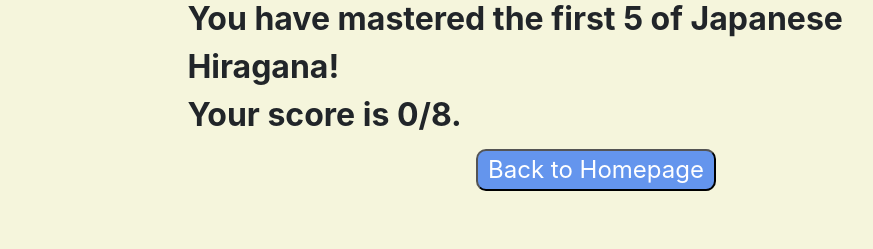
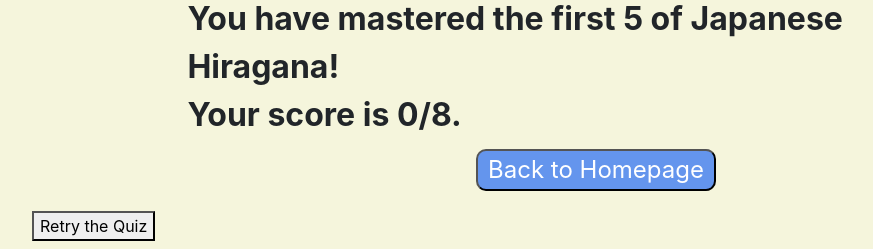
Before and after one commit to ShionWayne/Japanese-Hiragana-Learning, a Flask app: page /quiz_end in a window 1280 px wide. Shown: the part 551-800 px from the top of the page, without its empty margins (53-926 px from the left). Run offline with Flask 2, Linux system fonts and the light colour scheme; some libraries are stand-ins or nearby versions.

Commit message:
add quiz_start page &retry button

```diff
--- a/main.py
+++ b/main.py
@@ -247,7 +247,7 @@ def init_data():
     init_correct_dict(q_num)
 
 
-init_data()
+# init_data()
 
 
 @app.route('/startlearning')
@@ -432,6 +432,16 @@ def quiz(id):
     #     w_num = 0
     return render_template("quiz_arch.html", data=cur_q, p_id=id, q_num=q_num, c_num=c_num)
 
+@app.route('/quiz_start')
+def quiz_start():
+    # init dictionary
+    init_data()
+    # init c_num, w_num, user_result
+    global c_num, w_num, user_result
+    c_num = w_num = 0
+    user_result =list()
+    return render_template("quiz_start.html")
+
 @app.route('/quiz_end')
 def quiz_end():
     # reset correct_dict to None
--- a/static/js/end.js
+++ b/static/js/end.js
@@ -1,5 +1,8 @@
 $(function() {
     $("#submit").click(function(){
-        window.location.href = '/'
+        window.location.href = '/';
+    })
+    $("#retry").click(function(){
+        window.location.href = "/quiz_start";
     })
 })
--- a/templates/end.html
+++ b/templates/end.html
@@ -22,6 +22,9 @@
             <br>
     </div>
     <div>
-        <button id="submit">Back to Homepage</button>
+        <button class="submit" id="submit">Back to Homepage</button>
+    </div>
+    <div>
+        <button class="submit" id="retry">Retry the Quiz</button>
     </div>
 {% endblock %}
--- a/templates/layout.html
+++ b/templates/layout.html
@@ -28,7 +28,7 @@
         <a class="nav-link" href="/startlearning">Let's Learn</a>
       </li>
       <li class="nav-item">
-        <a class="nav-link" href="/quiz/0">Test Myself</a>
+        <a class="nav-link" href="/quiz_start">Test Myself</a>
       </li>
     </ul>
   </div>
--- a/templates/quiz_layout.html
+++ b/templates/quiz_layout.html
@@ -54,7 +54,7 @@
         <a class="nav-link" href="/startlearning">Let's Learn</a>
       </li>
       <li class="nav-item">
-        <a class="nav-link" href="/quiz/0">Test Myself</a>
+        <!-- <a class="nav-link" href="/quiz/0">Test Myself</a> -->
       </li>
     </ul>
   </div>
```
Also changed, not shown: templates/quiz_5.html (+0 -23 lines), templates/quiz_start.html (added, +14 -0 lines).
